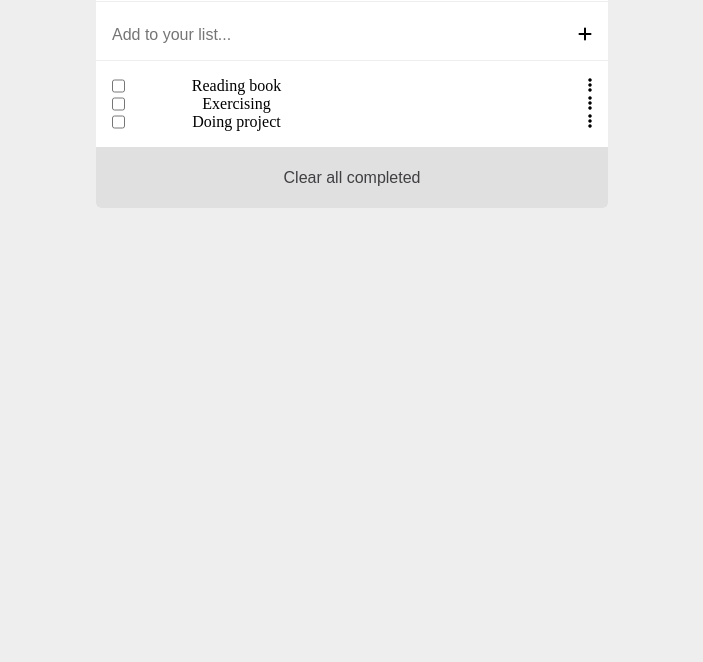
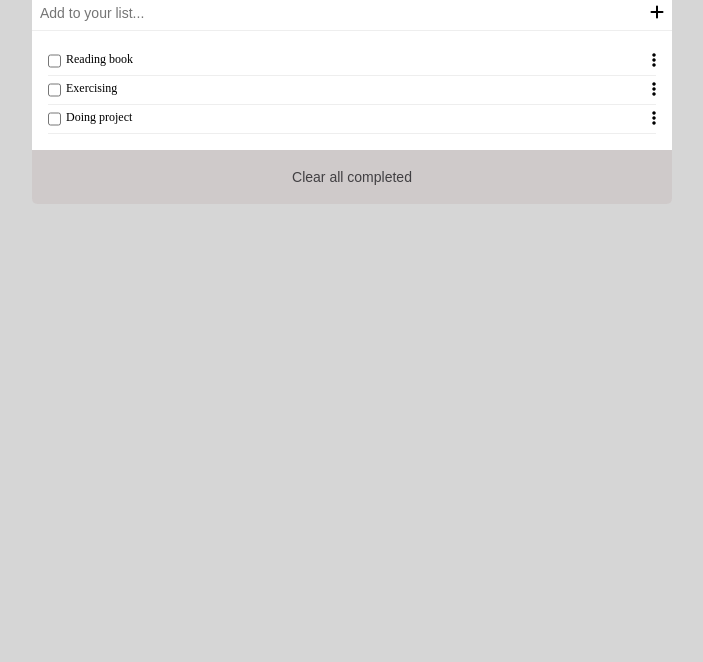
Before and after one commit to kal2944/To-dolist, a website built with webpack: page src/index.html in a window 1280 px wide. Shown: the part 138-800 px from the top of the page, without its empty margins (288-991 px from the left). Built offline with nearby package versions, Linux system fonts and the light colour scheme.

Commit message:
update index.css

```diff
--- a/src/index.css
+++ b/src/index.css
@@ -9,16 +9,16 @@ li {
 }
 
 body {
-  background-color: #eee;
+  background-color: rgb(214, 214, 214);
 }
 
 .container {
   background-color: #fff;
   height: auto;
-  width: 40%;
+  width: 50%;
   margin: auto;
-  margin-top: 5em;
-  border-radius: 5px;
+  margin-top: 4.5em;
+  border-radius: 7px;
 }
 
 .head {
@@ -26,7 +26,7 @@ body {
   justify-content: space-between;
   align-items: center;
   border-bottom: 1px solid#eee;
-  padding: 1em;
+  padding: 0.8em;
   margin-bottom: 8px;
 }
 
@@ -34,14 +34,14 @@ form {
   display: flex;
   justify-content: space-between;
   align-items: center;
-  padding: 1em;
+  padding: 0.5em;
   border-bottom: 1px solid#eee;
 }
 
 #input {
   border: 0;
   width: 100%;
-  font-size: 16px;
+  font-size: 14px;
 }
 
 #input:focus {
@@ -49,7 +49,8 @@ form {
 }
 
 .add-btn,
-.edit-btn {
+.edit-btn,
+.delete-btn {
   background: none;
   border: none;
   padding: 0;
@@ -67,14 +68,30 @@ form {
   justify-content: space-between;
 }
 
-label {
-  margin-left: -15em;
+.edit-btn {
+  margin-left: auto;
+}
+
+.container-li {
+  padding: 5px 0;
+  border-bottom: 1px solid #eee;
+}
+
+.description {
+  margin-left: 5px;
+  border: 0;
+  width: 100%;
+  font-size: 12px;
+}
+
+.description:focus {
+  outline: 0;
 }
 
 .bottom {
-  padding: 1em;
+  padding: 0.8em;
   width: 100%;
-  background-color: #e0e0e0;
+  background-color: #cfcaca;
   border-bottom-left-radius: 5px;
   border-bottom-right-radius: 5px;
 }
@@ -84,7 +101,7 @@ label {
   height: 29px;
   border: 0;
   padding: 0;
-  font-size: 16px;
+  font-size: 14px;
   color: #413f42;
   background-color: inherit;
 }
```
